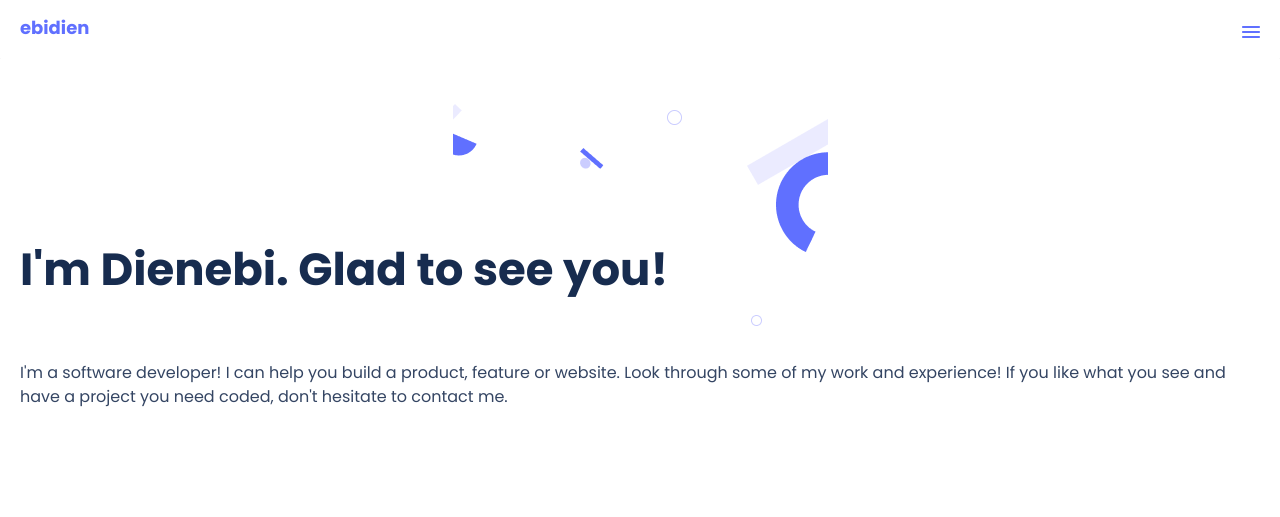
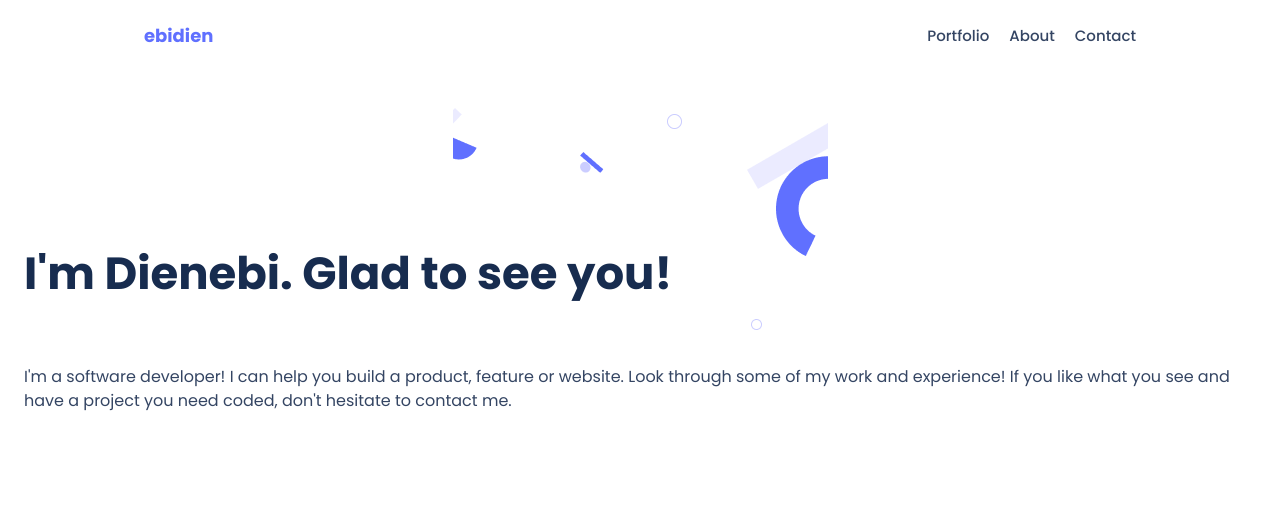
Before and after one commit to ebidien/portfolio-mobile-first, a plain HTML site: page index.html in a window 1280 px wide. Shown: the top 517 px of the page. Drawn offline with Linux system fonts and the light colour scheme.

Commit message:
Style toolbar for desktop version

```diff
--- a/index.html
+++ b/index.html
@@ -1,4 +1,5 @@
 <html lang="en">
+
 <head>
   <meta charset="UTF-8" />
   <meta http-equiv="X-UA-Compatible" content="IE=edge" />
@@ -6,16 +7,21 @@
   <title>Dienebi Ombu - Portfolio</title>
   <link rel="stylesheet" href="styles.css" />
   <link rel="preconnect" href="https://fonts.gstatic.com" crossorigin />
-    <link href="https://fonts.googleapis.com/css2?family=Poppins:wght@300;400;500;600;700&display=swap" rel="stylesheet" />
+  <link href="https://fonts.googleapis.com/css2?family=Poppins:wght@300;400;500;600;700&display=swap"
+    rel="stylesheet" />
   <link rel="stylesheet" href="https://cdnjs.cloudflare.com/ajax/libs/font-awesome/4.7.0/css/font-awesome.min.css" />
 </head>
+
 <body>
   <header>
     <nav class="toolbar">
       <a class="logo" href="index.html">ebidien</a>
-        <div class="main-menu">
-          <img src="menu-button.svg" alt="Main Menu" />
-        </div>
+      <ul class="menu-items">
+        <li><a href="#portfolio" class="menu-links">Portfolio</a></li>
+        <li><a href="#about" class="menu-links">About</a></li>
+        <li><a href="#contact" class="menu-links">Contact</a></li>
+      </ul>
+      <img class="main-menu" src="menu-button.svg" alt="Main Menu" />
     </nav>
   </header>
   <section class="headline">
@@ -25,7 +31,8 @@
       </div>
       <div class="intro-body">
         <p>
-            I'm a software developer! I can help you build a product, feature or website. Look through some of my work and experience! If you like
+          I'm a software developer! I can help you build a product, feature or website. Look through some of my work and
+          experience! If you like
           what you see and have a project you need coded, don't hesitate to contact me.
         </p>
       </div>
@@ -138,7 +145,8 @@
       <h1 class="about-title">About Myself</h1>
       <div class="about-body">
         <p>
-            I'm a software developer! I can help you build a product, feature or website. Look through some of my work and experience! If you like
+          I'm a software developer! I can help you build a product, feature or website. Look through some of my work and
+          experience! If you like
           what you see and have a project you need coded, don't hesitate to contact me.
         </p>
       </div>
@@ -201,7 +209,8 @@
     <header class="contact-header">
       <h1 class="contact-title">Contact me</h1>
       <p class="contact-body">
-          If you have an application you are interested in developing, a feature that you need built or a project that needs coding. I’d love to help
+        If you have an application you are interested in developing, a feature that you need built or a project that
+        needs coding. I’d love to help
         with it.
       </p>
     </header>
@@ -216,4 +225,5 @@
   </section>
   <hr class="bottom-hr" />
 </body>
+
 </html>
--- a/styles.css
+++ b/styles.css
@@ -12,15 +12,15 @@ body {
   justify-content: space-between;
   height: 58px;
   width: 100%;
-  align-items: flex-end;
+  align-items: center;
   background: #fff;
 }
 
 .logo {
   width: 76px;
   height: 20px;
-  padding: 20px;
-  font-family: "Poppins", "Anonymous Pro", sans-serif;
+  padding: 24px;
+  font-family: "Poppins", sans-serif;
   font-style: normal;
   font-weight: 700;
   font-size: 18px;
@@ -30,19 +30,20 @@ body {
   text-decoration: none;
   text-align: center;
   color: #6070ff;
-  flex: none;
-  order: 0;
-  flex-grow: 0;
+}
+
+.menu-items {
+  display: none;
 }
 
 .main-menu {
-  margin-right: 20px;
-  margin-bottom: 20px;
+  height: 14px;
+  margin: 24px;
 }
 
 .headline {
   display: flex;
-  padding: 20px;
+  padding: 24px;
   align-items: center;
   flex-direction: row;
   height: 640px;
@@ -537,3 +538,61 @@ textarea::placeholder {
   border-radius: 10px;
   margin-top: -15px;
 }
+
+@media screen and (min-width: 768px) {
+  .toolbar {
+    display: flex;
+    overflow: hidden;
+    position: fixed;
+    top: 0;
+    justify-content: space-between;
+    height: 72px;
+    width: 100%;
+    align-items: center;
+    background: #fff;
+  }
+
+  .logo {
+    width: 76px;
+    height: 20px;
+    padding: 24px;
+    font-family: "Poppins", sans-serif;
+    font-style: normal;
+    font-weight: 700;
+    font-size: 18px;
+    line-height: 20px;
+    display: flex;
+    align-items: center;
+    text-decoration: none;
+    text-align: center;
+    color: #6070ff;
+    margin-left: 120px;
+  }
+
+  .main-menu {
+    display: none;
+  }
+
+  .menu-items {
+    display: flex;
+    list-style: none;
+    gap: 20px;
+    align-items: center;
+    padding: 24px;
+    margin-right: 120px;
+  }
+
+  .menu-links {
+    text-decoration: none;
+    height: 20px;
+    font-family: 'Poppins', sans-serif;
+    font-style: normal;
+    font-weight: 500;
+    font-size: 15px;
+    line-height: 20px;
+    display: flex;
+    align-items: center;
+    text-align: center;
+    color: #344563;
+  }
+}
```
Lines whose indentation alone changed are shown as unchanged.
